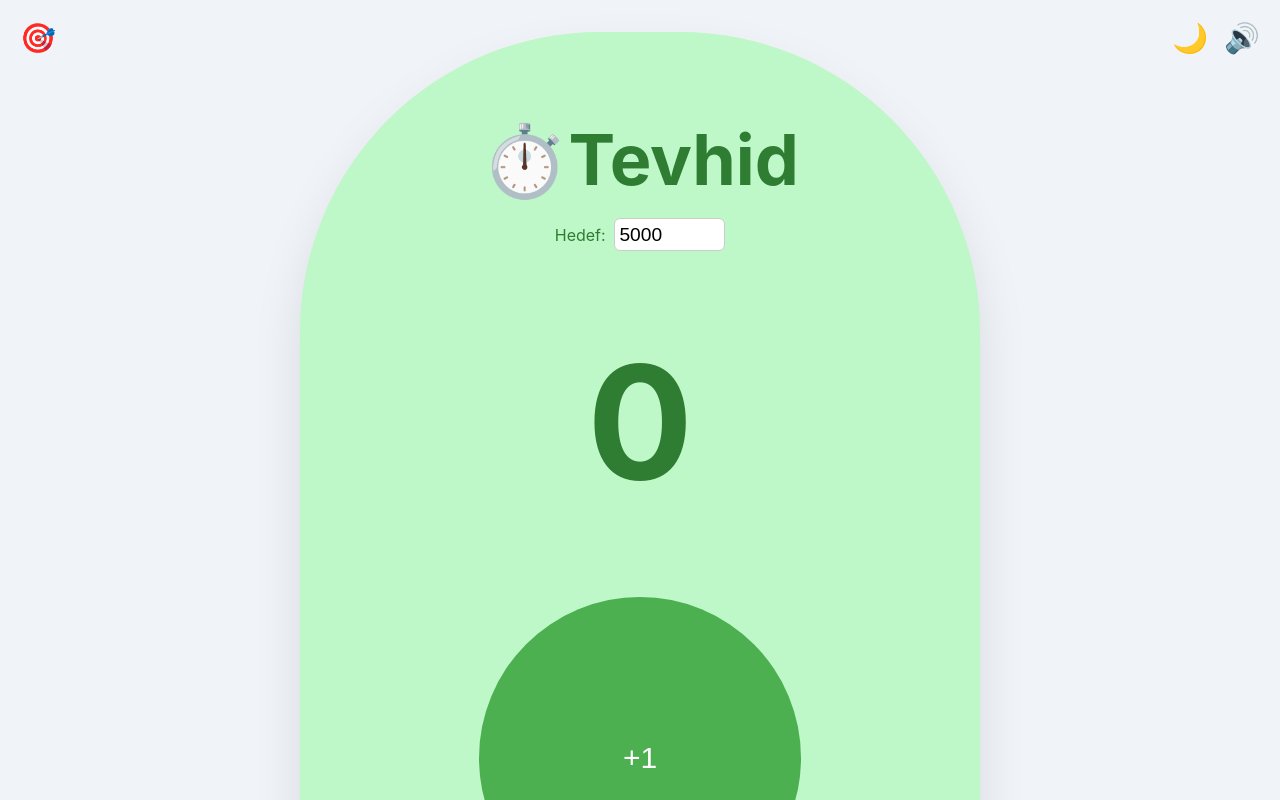
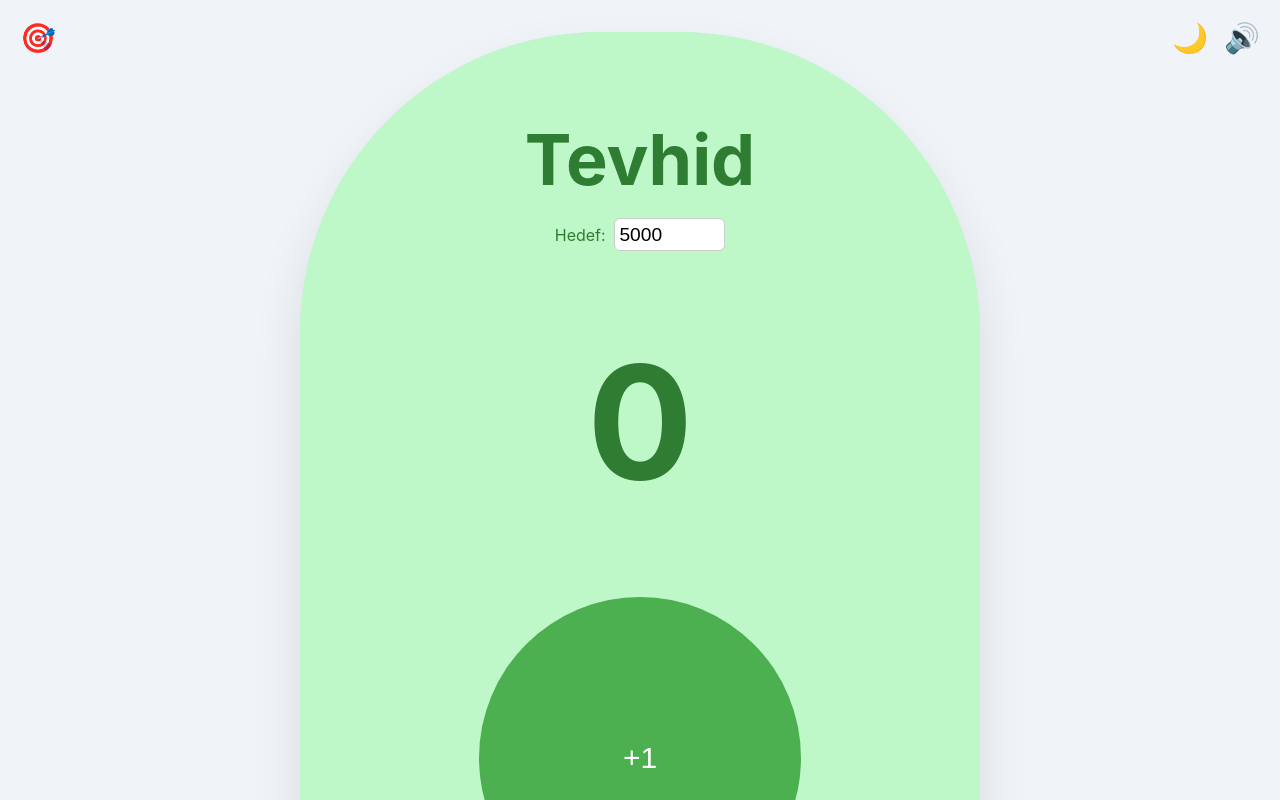
Before and after one commit to edaanuraktan/dhikr-counter, a React (Create React App) app: page / in a window 1280 px wide. Shown: the top 800 px of the page. Built offline with nearby package versions, Linux system fonts and the light colour scheme.

Commit message:
sayaç düzenlendi

```diff
--- a/src/components/Zikirmatik.jsx
+++ b/src/components/Zikirmatik.jsx
@@ -229,7 +229,7 @@ const Zikirmatik = () => {
 
       {/* Zikirmatik */}
       <div style={containerStyle}>
-        <h2 style={{ marginTop: "0.3rem", marginBottom: "1rem", fontSize: 70 }}>⏱️{selectedTarget.text}</h2>
+        <h2 style={{ marginTop: "0.3rem", marginBottom: "1rem", fontSize: 70 }}>{selectedTarget.text}</h2>
 
         <label>
            Hedef:
```
